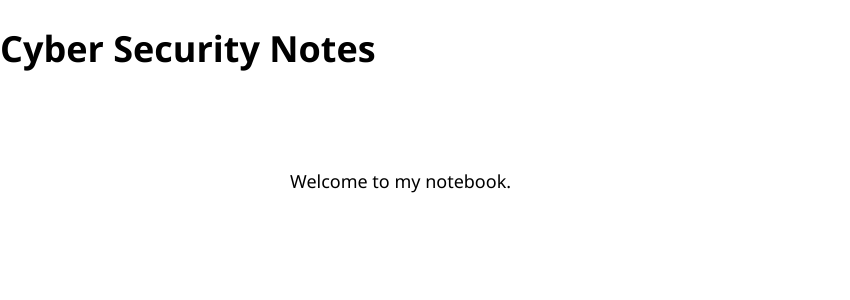
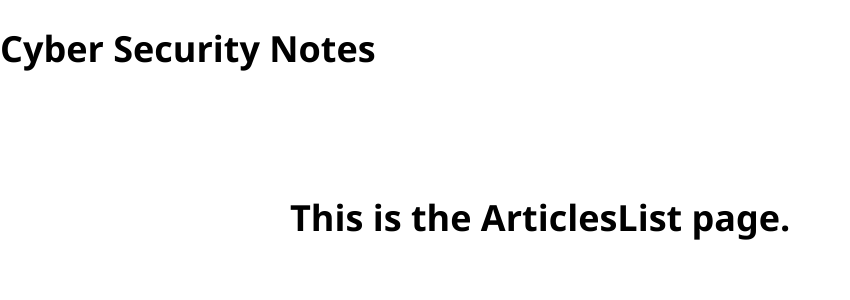
Before and after one commit to brucewilson1103/CyberSecurityNotes, a React (Create React App) app in the folder csnotes/: page /articles in a window 1280 px wide. Shown: the top 300 px of the page, without its empty margins (0-850 px from the left). Built offline with nearby package versions, Linux system fonts and the light colour scheme.

Commit message:
npm update and routes init

```diff
--- a/csnotes/package.json
+++ b/csnotes/package.json
@@ -8,7 +8,8 @@
     "@testing-library/user-event": "^13.5.0",
     "react": "^18.2.0",
     "react-dom": "^18.2.0",
-    "react-scripts": "5.0.1",
+    "react-router-dom": "^6.5.0",
+    "react-scripts": "^5.0.1",
     "web-vitals": "^2.1.4"
   },
   "scripts": {
--- a/csnotes/src/App.js
+++ b/csnotes/src/App.js
@@ -1,15 +1,28 @@
 import './App.css';
+import { BrowserRouter, Routes, Route } from 'react-router-dom';
+import HomePage from './pages/HomePage';
+import AboutPage from './pages/AboutPage';
+import ArticlesPage from './pages/ArticlesPage';
+import ArticlesList from './pages/ArticlesListPage';
+import NotFound from './pages/NotFoundPage';
 
 function App() {
   return (
+    <BrowserRouter>
       <div className="App">
         <h1>
           Cyber Security Notes
         </h1>
         <div id="page-body">
-        Welcome to my notebook.
+          <Routes>
+            <Route path="/" element={<HomePage />}/>
+            <Route path="/about" element={<AboutPage />}/>
+            <Route path="/articles" element={<ArticlesList />}/>
+            <Route path="/articles/:articleID" element={<ArticlesPage />}/>
+          </Routes>
         </div>
       </div>
+    </BrowserRouter>
   );
 }
 
--- /dev/null
+++ b/csnotes/src/pages/AboutPage.js
@@ -0,0 +1,5 @@
+const AboutPage = () =>{
+    return <h1>This is the About Page.</h1>
+}
+
+export default AboutPage;
--- /dev/null
+++ b/csnotes/src/pages/ArticlesListPage.js
@@ -0,0 +1,5 @@
+const ArticlesList = () =>{
+    return <h1>This is the ArticlesList page.</h1>
+}
+
+export default ArticlesList;
--- /dev/null
+++ b/csnotes/src/pages/ArticlesPage.js
@@ -0,0 +1,5 @@
+const ArticlesPage = () =>{
+    return <h1>This is the ArticlesPage.</h1>
+}
+
+export default ArticlesPage;
--- /dev/null
+++ b/csnotes/src/pages/HomePage.js
@@ -0,0 +1,5 @@
+const HomePage = () =>{
+    return <h1>This is the homepage.</h1>
+}
+
+export default HomePage;
--- /dev/null
+++ b/csnotes/src/pages/NotFoundPage.js
@@ -0,0 +1,5 @@
+const NotFound = () =>{
+    return <h1>This is the NotFound.</h1>
+}
+
+export default NotFound;
```
Also changed, not shown: 1 other file (tests, documents, lock files or other folders). Lines whose indentation alone changed are shown as unchanged.
